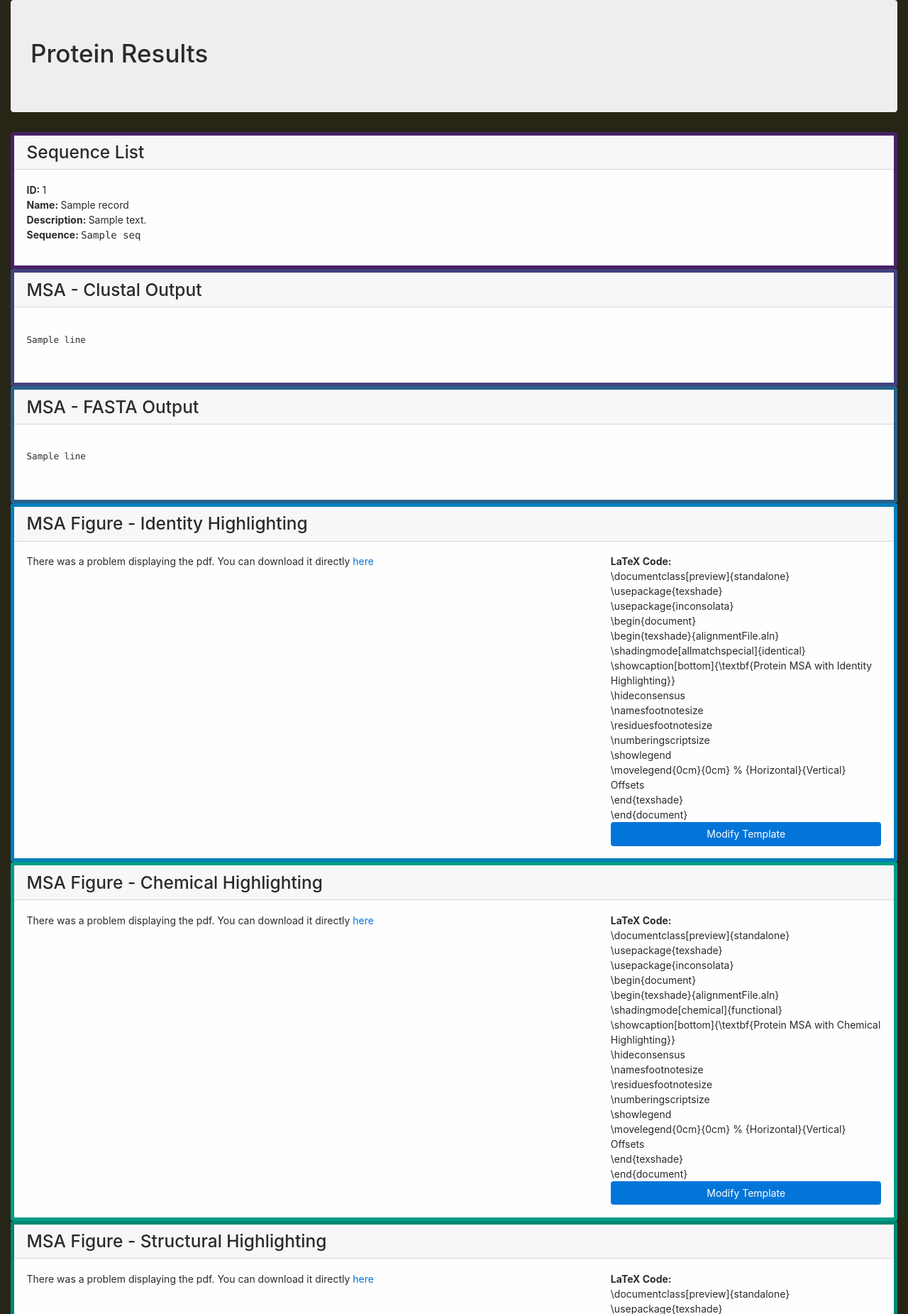
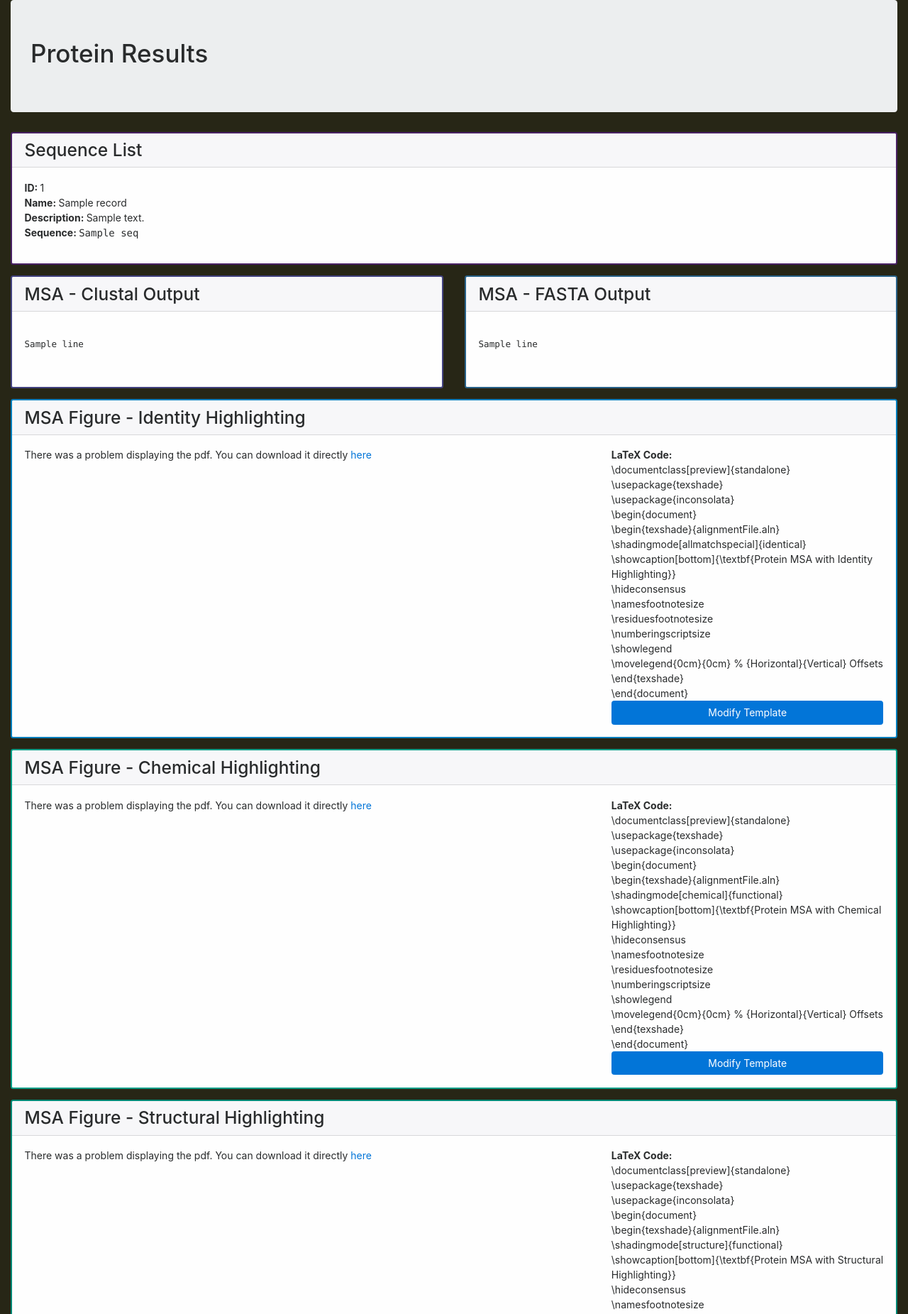
Before and after one commit to scottfones/bisc484, a Flask app: template bioApp/app/templates/proteinResults.html in a window 1280 px wide. Shown: the part 70-1921 px from the top of the page at 71% size. Run offline with Flask 2, Linux system fonts and the light colour scheme; the template is opened without the code that fills it: most values are stand-ins (such as "Sample title", 1, 10 or a date in 2020); some libraries are stand-ins or nearby versions; grey boxes are pictures that could not be loaded.

Commit message:
changed card layout on pro results.

```diff
--- a/bioApp/app/templates/proteinInput.html
+++ b/bioApp/app/templates/proteinInput.html
@@ -97,7 +97,7 @@
     <form style="height:100%;" action="" method="post" name="AccessionVals">
       {{ form1.hidden_tag() }}
 
-      {{ form1.accessionInput( class="form-control", style="height:345px;" ) }}
+      {{ form1.accessionInput( class="form-control", style="height:305px;" ) }}
 
       <input class="btn btn-primary btn-block btn-sm" type="submit" value="Submit">
     </form>
--- a/bioApp/app/templates/proteinResults.html
+++ b/bioApp/app/templates/proteinResults.html
@@ -43,9 +43,8 @@
   <h1>Protein Results</h1>
 </div>
 
-
 <!-- Sequence List -->
-<div style="background-color:#fefefe;border-color:#492164;border-width:5px" class="card" id="seqList">
+<div style="margin-top:15px;background-color:#fefefe;border-color:#492164;border-width:2px" class="card" id="seqList">
   <h3 class="card-header">Sequence List</h3>
 
   <div class="card-block">
@@ -62,35 +61,32 @@
   </div>
 </div>
 
-
+<div class="card-deck">
     <!-- MSA: Clustal -->
-<div style="background-color:#fefefe;border-color:#42427f;border-width:5px" class="card" id="msaClustal">
+    <div style="margin-top:15px;background-color:#fefefe;border-color:#42427f;border-width:2px" class="card" id="msaClustal">
       <h3 class="card-header">MSA - Clustal Output</h3>
 
       <div class="card-block">
         <pre><samp>{% for line in alignmentClustal %}
 {{line}}{% endfor %}</samp>
         </pre>
-
       </div>
     </div>
 
-
     <!-- MSA: FASTA-->
-<div style="background-color:#fefefe;border-color:#286289;border-width:5px" class="card" id="msaFASTA">
+    <div style="margin-top:15px;background-color:#fefefe;border-color:#286289;border-width:2px" class="card" id="msaFASTA">
       <h3 class="card-header">MSA - FASTA Output</h3>
 
       <div class="card-block">
         <pre><samp>{% for line in alignmentFASTA %}
 {{line}}{% endfor %}</samp>
         </pre>
-
+      </div>
     </div>
 </div>
 
-
 <!-- MSA Figure: Identity -->
-<div style="background-color:#fefefe;border-color:#007ebc;border-width:5px" class="card" id="texIdentity">
+<div style="margin-top:15px;background-color:#fefefe;border-color:#007ebc;border-width:2px" class="card" id="texIdentity">
   <h3 class="card-header">MSA Figure - Identity Highlighting</h3>
 
   <div class="card-block">
@@ -132,7 +128,7 @@
 
 
 <!-- MSA Figure: Chemical -->
-<div style="background-color:#fefefe;border-color:#009d86;border-width:5px" class="card" id="texChemical">
+<div style="margin-top:15px;background-color:#fefefe;border-color:#009d86;border-width:2px" class="card" id="texChemical">
   <h3 class="card-header">MSA Figure - Chemical Highlighting</h3>
 
   <div class="card-block">
@@ -174,7 +170,7 @@
 
 
 <!-- MSA Figure: Structural -->
-<div style="background-color:#fefefe;border-color:#008774;border-width:5px" class="card" id="texStructural">
+<div style="margin-top:15px;background-color:#fefefe;border-color:#008774;border-width:2px" class="card" id="texStructural">
   <h3 class="card-header">MSA Figure - Structural Highlighting</h3>
 
   <div class="card-block">
@@ -216,7 +212,7 @@
 
 
 <!-- Dendrogram: ASCII -->
-<div style="background-color:#fefefe;border-color:#76cf53;border-width:5px" class="card" id="dendroASCII">
+<div style="margin-top:15px;background-color:#fefefe;border-color:#76cf53;border-width:2px" class="card" id="dendroASCII">
   <h3 class="card-header">Dendrogram - ASCII</h3>
 
   <div class="card-block">
@@ -226,7 +222,7 @@
 
 
 <!-- Dendrogram: Graphic -->
-<div style="background-color:#fefefe;border-color:#d6df41;border-width:5px;" class="card" id="dendroGraphic">
+<div style="margin-top:15px;background-color:#fefefe;border-color:#d6df41;border-width:2px;" class="card" id="dendroGraphic">
   <h3 class="card-header">Dendrogram - Graphic</h3>
 
   <div class="card-block">
@@ -236,7 +232,7 @@
 
 
 <!-- Substitution Matrix -->
-<div style="background-color:#fefefe;border-color:#ede040;border-width:5px" class="card" id="subMat">
+<div style="margin-top:15px;background-color:#fefefe;border-color:#ede040;border-width:2px" class="card" id="subMat">
   <h3 class="card-header">Dendrogram - Graphic</h3>
 
   <div class="card-block">
@@ -303,5 +299,4 @@
     </div> <!-- modal div -->
   </div>
 </div>
-
 {% endblock %}
```
Lines whose indentation alone changed are shown as unchanged.
